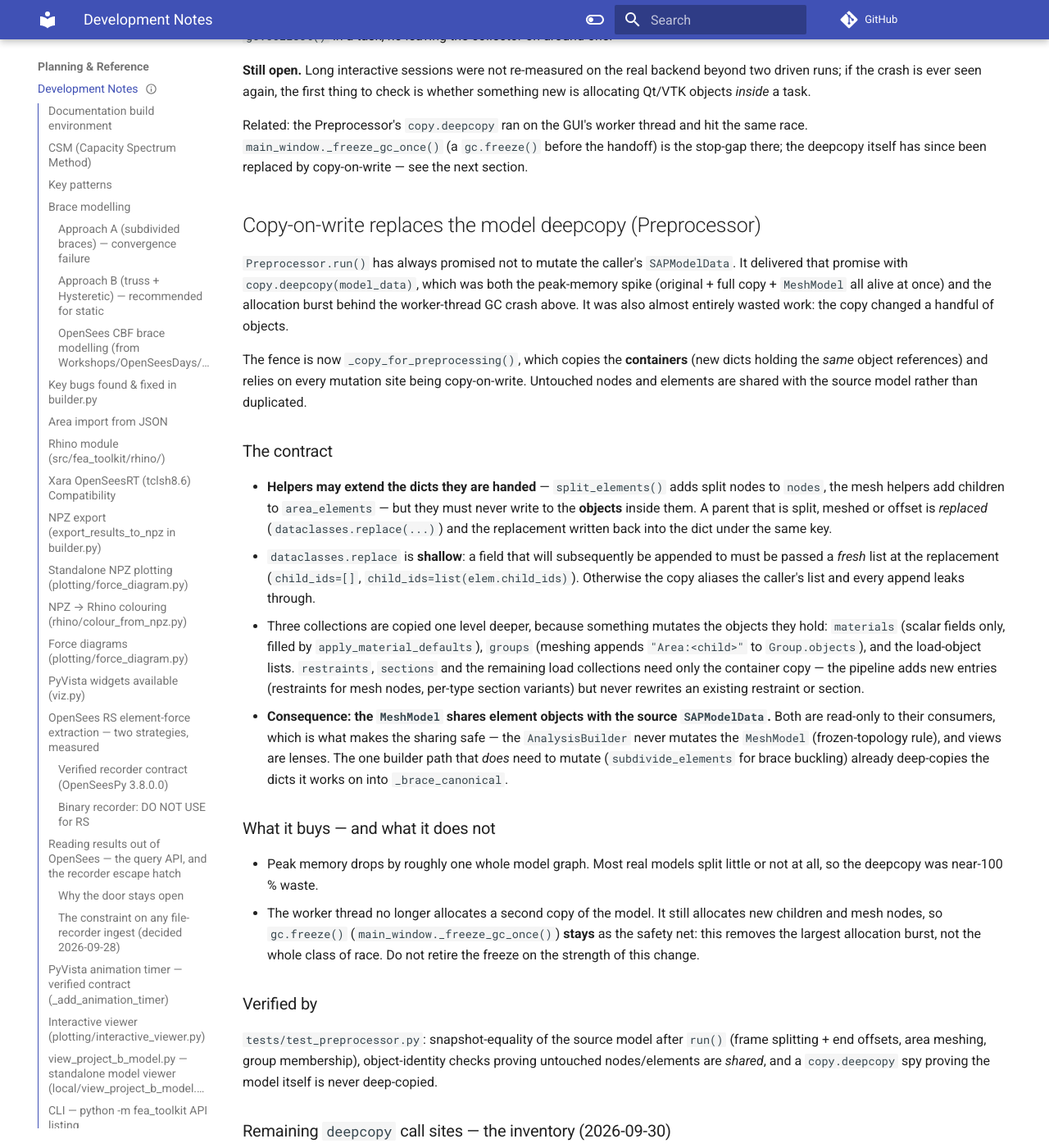
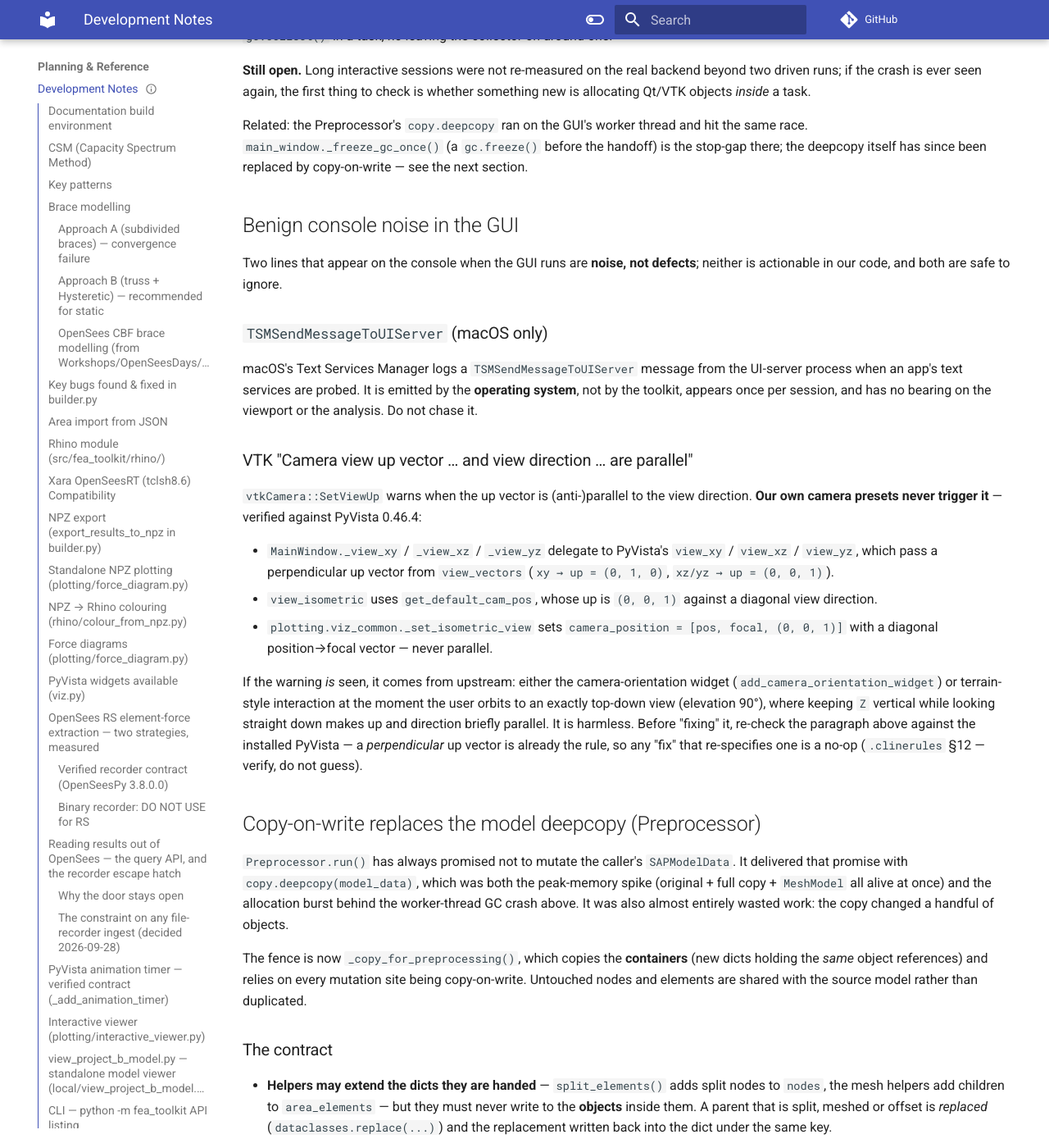
Before and after one commit to boustrephon/fea_toolkit, an MkDocs documentation site: the page built from docs/dev_notes.md, in a window 1280 px wide and 1400 px high, scrolled down 16347 px. Shown: the whole window at 82% size. Built offline with MkDocs 1.6.1 and Material for MkDocs 9.7.7, drawn with Linux system fonts in a browser that asks for light colours; comment, search, counter and statistics services are not loaded.

Commit message:
docs: document benign GUI console warnings
Note the macOS TSMSendMessageToUIServer noise and the VTK view-up-parallel warning as ignorable, with the verification that our camera presets already pass a perpendicular up vector (pyvista 0.46.4).

```diff
--- a/docs/dev_notes.md
+++ b/docs/dev_notes.md
@@ -702,6 +702,41 @@ hit the same race.  `main_window._freeze_gc_once()` (a `gc.freeze()` before the
 handoff) is the stop-gap there; the deepcopy itself has since been replaced by
 copy-on-write — see the next section.
 
+## Benign console noise in the GUI
+
+Two lines that appear on the console when the GUI runs are **noise, not
+defects**; neither is actionable in our code, and both are safe to ignore.
+
+### `TSMSendMessageToUIServer` (macOS only)
+
+macOS's Text Services Manager logs a `TSMSendMessageToUIServer` message from
+the UI-server process when an app's text services are probed.  It is emitted by
+the **operating system**, not by the toolkit, appears once per session, and has
+no bearing on the viewport or the analysis.  Do not chase it.
+
+### VTK "Camera view up vector … and view direction … are parallel"
+
+`vtkCamera::SetViewUp` warns when the up vector is (anti-)parallel to the view
+direction.  **Our own camera presets never trigger it** — verified against
+PyVista 0.46.4:
+
+- `MainWindow._view_xy` / `_view_xz` / `_view_yz` delegate to PyVista's
+  `view_xy` / `view_xz` / `view_yz`, which pass a perpendicular up vector from
+  `view_vectors` (`xy → up = (0, 1, 0)`, `xz/yz → up = (0, 0, 1)`).
+- `view_isometric` uses `get_default_cam_pos`, whose up is `(0, 0, 1)` against a
+  diagonal view direction.
+- `plotting.viz_common._set_isometric_view` sets `camera_position = [pos, focal,
+  (0, 0, 1)]` with a diagonal position→focal vector — never parallel.
+
+If the warning *is* seen, it comes from upstream: either the camera-orientation
+widget (`add_camera_orientation_widget`) or terrain-style interaction at the
+moment the user orbits to an exactly top-down view (elevation 90°), where keeping
+`Z` vertical while looking straight down makes up and direction briefly parallel.
+It is harmless.  Before "fixing" it, re-check the paragraph above against the
+installed PyVista — a *perpendicular* up vector is already the rule, so any
+"fix" that re-specifies one is a no-op (`.clinerules` §12 — verify, do not
+guess).
+
 ## Copy-on-write replaces the model deepcopy (Preprocessor)
 
 `Preprocessor.run()` has always promised not to mutate the caller's
```
